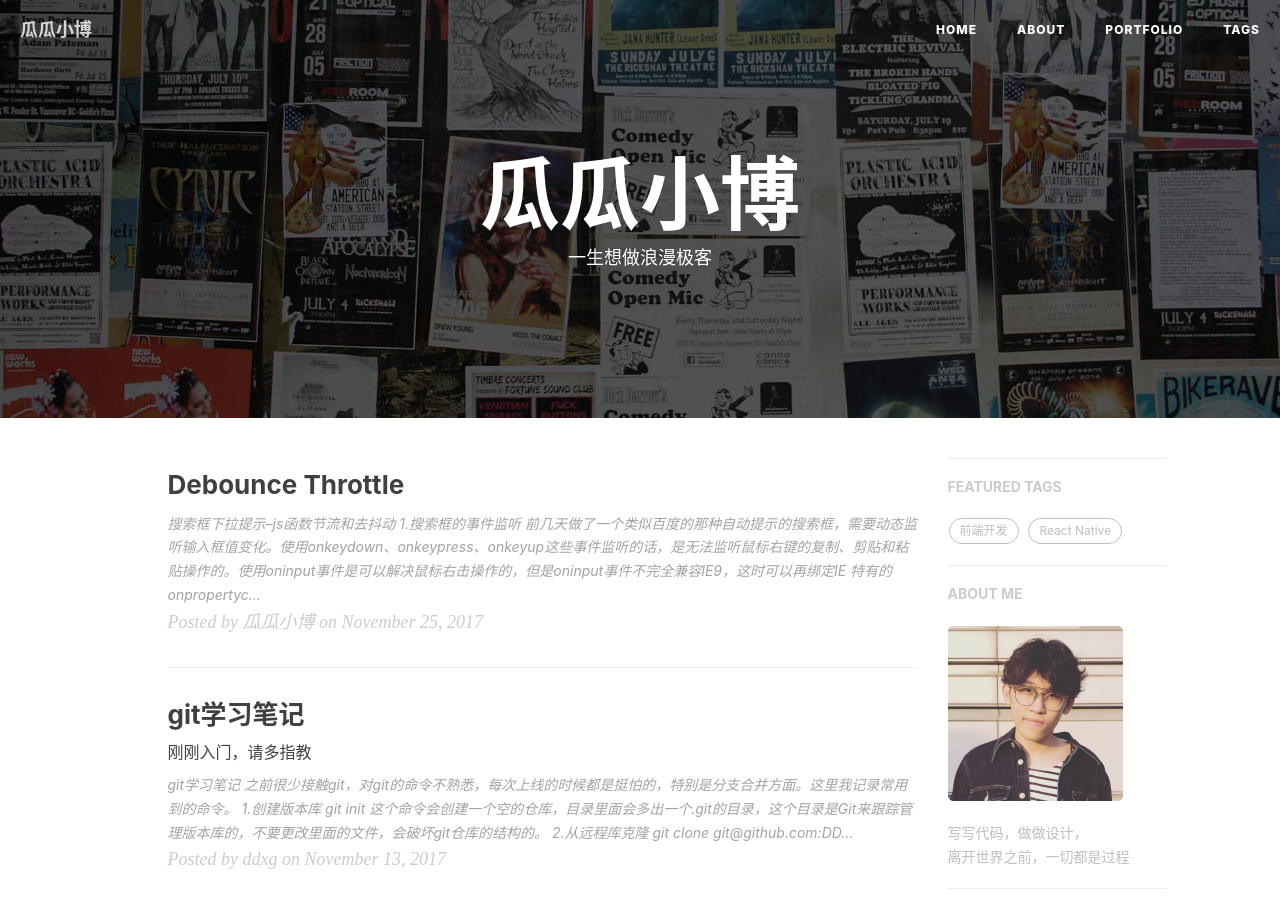
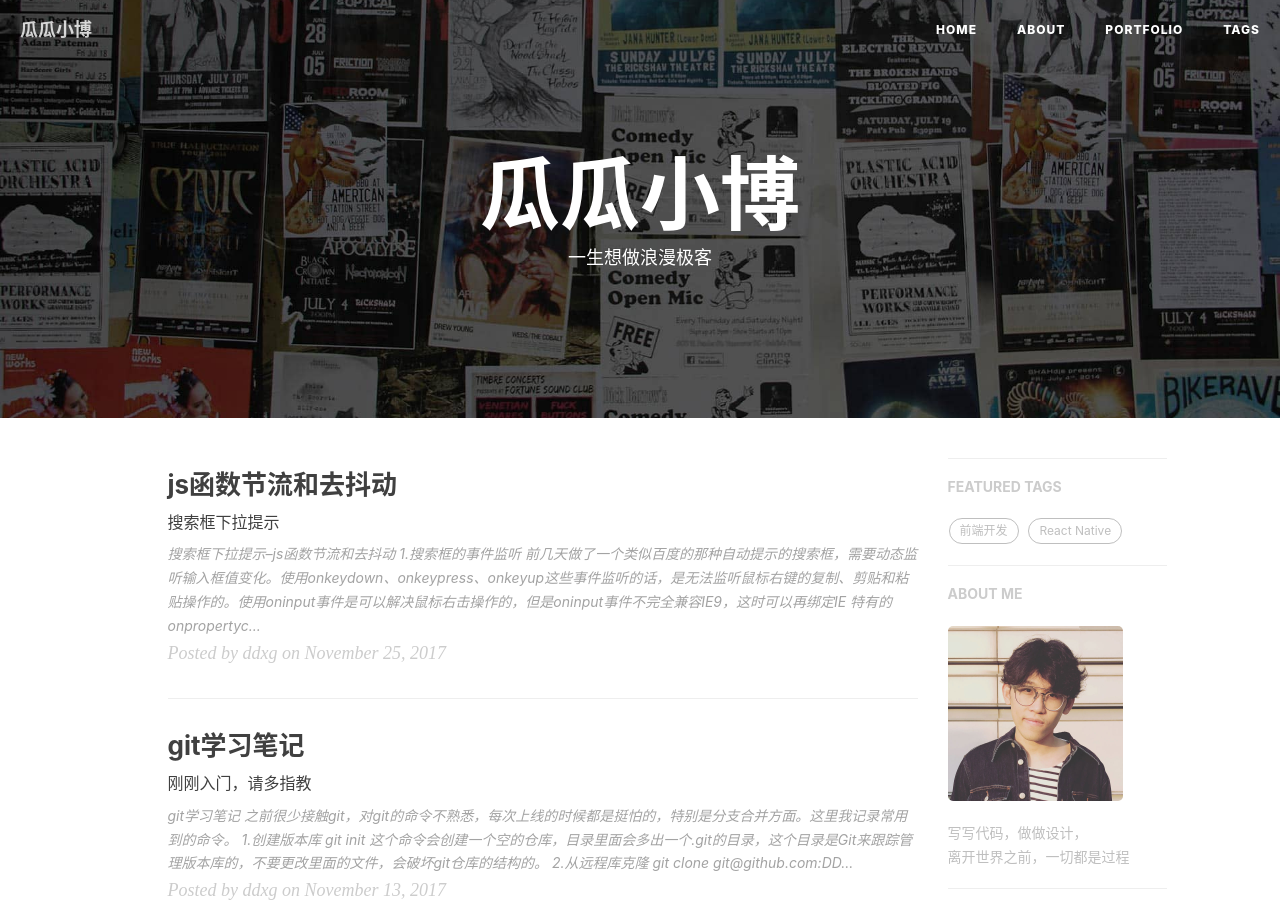
Before and after one commit to DDXG638/DDXG638.github.io, a Jekyll site: the page built from index.html, in a window 1280 px wide and 900 px high. Built offline with Jekyll 4.4.1, drawn with Linux system fonts in a browser that asks for light colours; nearby versions of some CDN libraries; the list of posts is cut into pages by our own code; comment, search, counter and statistics services are not loaded.

Commit message:
修改js函数节流和去抖动

```diff
--- a/_posts/2017-11-25-debounce-throttle.md
+++ b/_posts/2017-11-25-debounce-throttle.md
@@ -1,3 +1,17 @@
+---
+layout:     post
+title:      "js函数节流和去抖动"
+subtitle:   "搜索框下拉提示"
+date:       2017-11-25 18:13:43
+author:     "ddxg"
+header-img: "img/home-bg-o.jpg"
+header-mask: 0.3
+catalog:    true
+tags:
+    - javascript
+    - html
+---
+
 ## **搜索框下拉提示--js函数节流和去抖动**
 
 #### **1.搜索框的事件监听**
```
